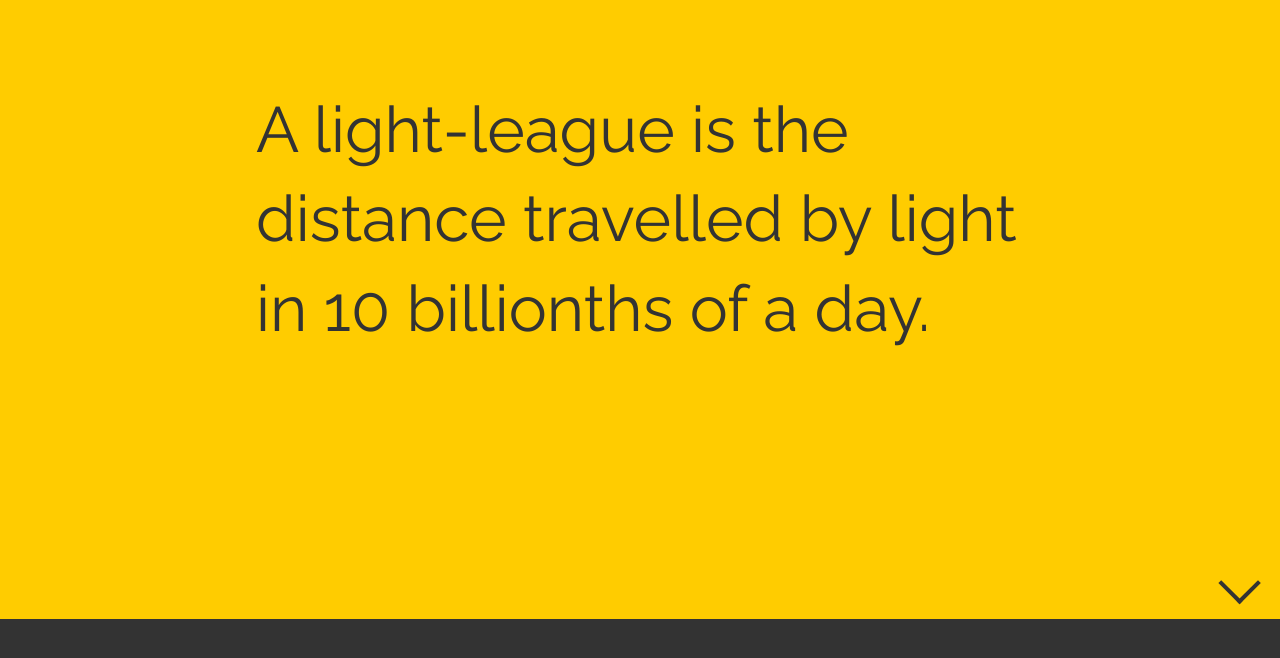
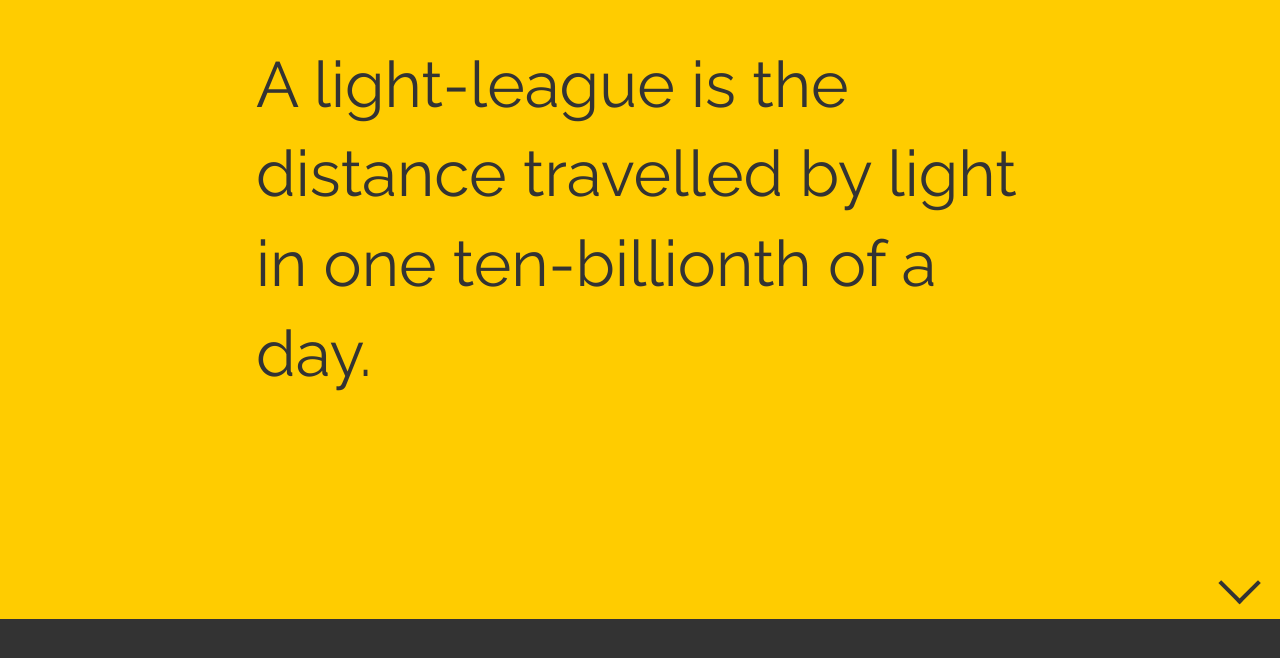
Before and after one commit to vinc/ll.vinc.cc, a plain HTML site: page index.html in a window 1280 px wide. Shown: the part 1781-2439 px from the top of the page. Drawn offline with Linux system fonts and the light colour scheme; a web font is replaced by a local one.

Commit message:
Fix issue with English definition

```diff
--- a/index.html
+++ b/index.html
@@ -27,7 +27,7 @@
     </section>
 
     <section id="section-2" class="yellow">
-      <p>A light-league is the distance travelled by light in 10 billionths of a day.</p>
+      <p>A light-league is the distance travelled by light in one ten-billionth of a day.</p>
       <p class="next"><a href="#section-3"><span class="arrow"></span></a></p>
     </section>
 
```
Also changed, not shown: 1 other file.
